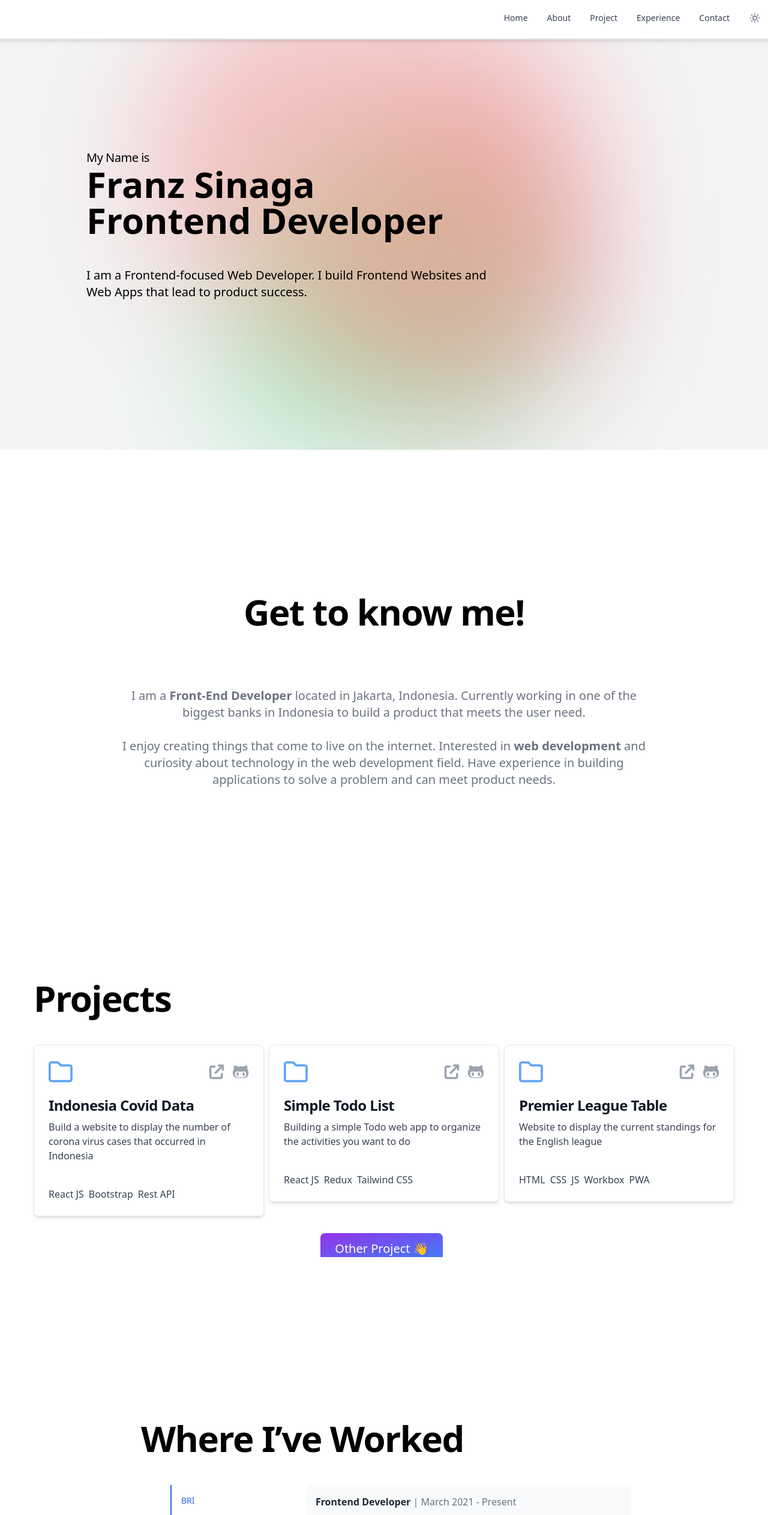
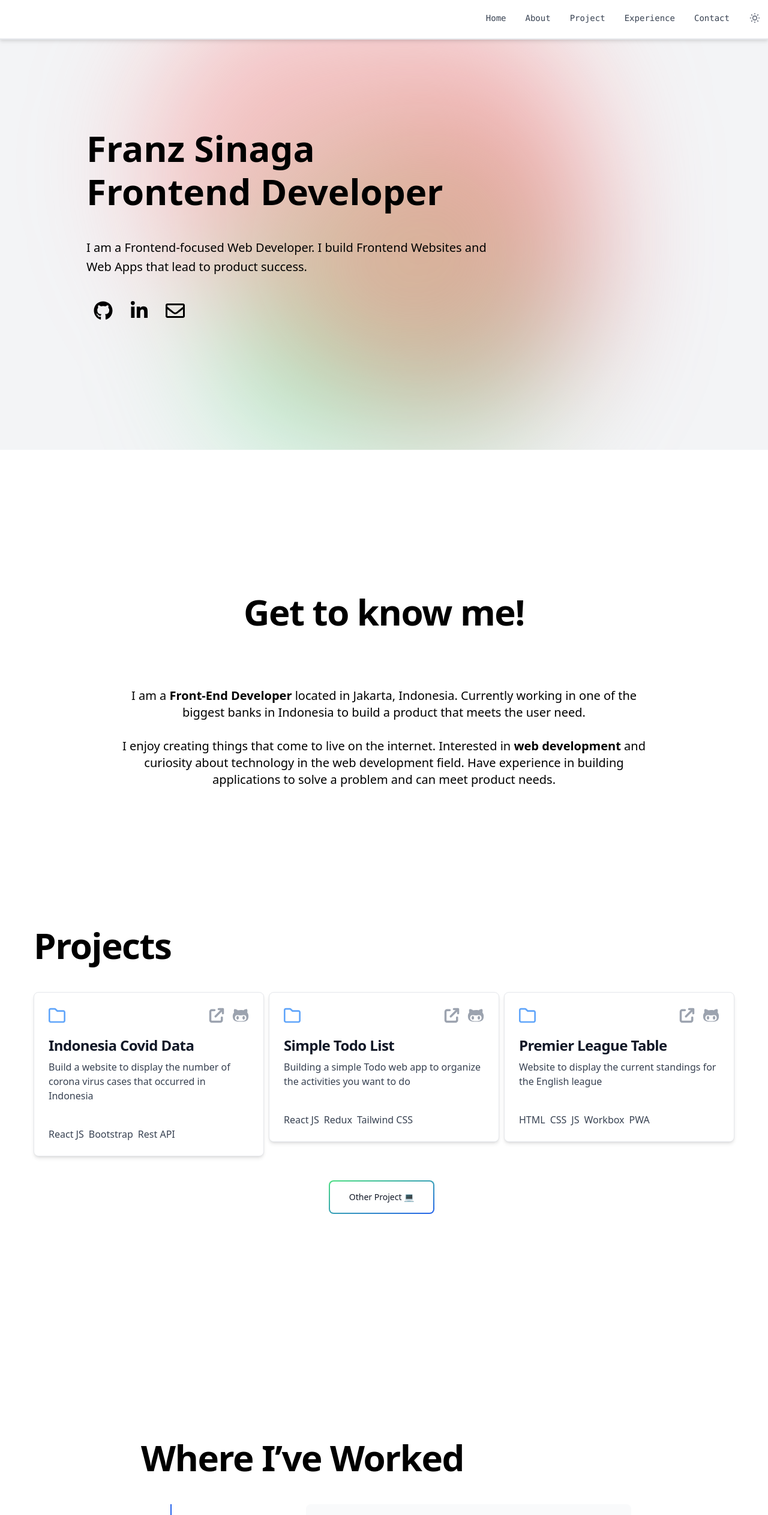
Before and after one commit to FranzSinaga/portfolio-v1, a Next.js app: page / in a window 1280 px wide. Shown: the top 2526 px of the page at 60% size. Built offline with nearby package versions, Linux system fonts and the light colour scheme.

Commit message:
Enhance className for typography, layout and btn

```diff
--- a/components/Cards/ProjectCards.jsx
+++ b/components/Cards/ProjectCards.jsx
@@ -10,7 +10,7 @@ const ProjectCards = ({ title, detail, tech, GithubLink = "", Link = "" }) => {
     <div className="block p-6 max-w-sm bg-white rounded-lg border border-gray-200 shadow-md  dark:bg-gray-800 dark:border-gray-700 ">
       <div className="flex flex-row justify-between items-center mb-5">
         <div>
-          <FolderIcons className="w-10 h-10 fill-blue-400" />
+          <FolderIcons className="w-7 h-7 fill-blue-400" />
         </div>
         <div className="flex flex-row gap-3">
           {Link === "" ? (
--- a/components/NavBar/Nav.jsx
+++ b/components/NavBar/Nav.jsx
@@ -24,7 +24,7 @@ const Nav = () => {
           <button
             data-collapse-toggle="navbar-solid-bg"
             type="button"
-            className="inline-flex justify-center items-center md:ml-3 text-gray-400 rounded-lg md:hidden hover:text-gray-900   focus:ring-blue-300 dark:text-gray-400 dark:hover:text-white dark:focus:ring-gray-500"
+            className="inline-flex justify-center items-center md:ml-3 text-gray-400 rounded-lg md:hidden hover:text-gray-900   focus:ring-blue-300 dark:text-gray-400 dark:hover:text-blue-400 dark:focus:ring-gray-500"
             aria-controls="navbar-solid-bg"
             aria-expanded="false"
           >
@@ -44,12 +44,12 @@ const Nav = () => {
             </svg>
           </button>
         </div>
-        <div className="hidden w-full md:block md:w-auto" id="navbar-solid-bg">
-          <ul className="flex flex-col mt-4 bg-gray-50 rounded-lg md:flex-row md:space-x-8 md:mt-0 md:text-sm md:font-medium md:border-0 md:bg-transparent dark:bg-gray-800 md:dark:bg-transparent dark:border-gray-700">
+        <div className="hidden font-mono w-full md:block md:w-auto" id="navbar-solid-bg">
+          <ul className="flex flex-col mt-4 bg-white rounded-lg md:flex-row md:space-x-8 md:mt-0 md:text-sm md:font-medium md:border-0 md:bg-transparent dark:bg-black md:dark:bg-transparent dark:border-gray-700">
             <li>
               <Link href={"/"}>
                 <a
-                  className="block py-2 pr-4 pl-3 text-gray-700 rounded hover:bg-gray-100 md:hover:bg-transparent md:border-0 md:hover:text-blue-700 md:p-0 dark:text-gray-400 md:dark:hover:text-white dark:hover:bg-gray-700 dark:hover:text-white md:dark:hover:bg-transparent"
+                  className="block text-md py-2 pr-4 pl-3 text-gray-700 rounded hover:bg-gray-100 md:hover:bg-transparent md:border-0 md:hover:text-blue-700 md:p-0 dark:text-gray-400 md:dark:hover:text-blue-400 dark:hover:bg-gray-700 dark:hover:text-blue-400 md:dark:hover:bg-transparent"
                   aria-current="page"
                 >
                   Home
@@ -60,7 +60,7 @@ const Nav = () => {
               {/* <Link href={'/about'}> */}
               <a
                 href="#about"
-                className="block py-2 pr-4 pl-3 text-gray-700 rounded hover:bg-gray-100 md:hover:bg-transparent md:border-0 md:hover:text-blue-700 md:p-0 dark:text-gray-400 md:dark:hover:text-white dark:hover:bg-gray-700 dark:hover:text-white md:dark:hover:bg-transparent"
+                className="block py-2 pr-4 pl-3 text-gray-700 rounded hover:bg-gray-100 md:hover:bg-transparent md:border-0 md:hover:text-blue-700 md:p-0 dark:text-gray-400 md:dark:hover:text-blue-400 dark:hover:bg-gray-700 dark:hover:text-blue-400 md:dark:hover:bg-transparent"
               >
                 About
               </a>
@@ -69,7 +69,7 @@ const Nav = () => {
             <li>
               <a
                 href="#projects"
-                className="block py-2 pr-4 pl-3 text-gray-700 rounded hover:bg-gray-100 md:hover:bg-transparent md:border-0 md:hover:text-blue-700 md:p-0 dark:text-gray-400 md:dark:hover:text-white dark:hover:bg-gray-700 dark:hover:text-white md:dark:hover:bg-transparent"
+                className="block py-2 pr-4 pl-3 text-gray-700 rounded hover:bg-gray-100 md:hover:bg-transparent md:border-0 md:hover:text-blue-700 md:p-0 dark:text-gray-400 md:dark:hover:text-blue-400 dark:hover:bg-gray-700 dark:hover:text-blue-400 md:dark:hover:bg-transparent"
               >
                 Project
               </a>
@@ -77,7 +77,7 @@ const Nav = () => {
             <li>
               <a
                 href="#experience"
-                className="block py-2 pr-4 pl-3 text-gray-700 rounded hover:bg-gray-100 md:hover:bg-transparent md:border-0 md:hover:text-blue-700 md:p-0 dark:text-gray-400 md:dark:hover:text-white dark:hover:bg-gray-700 dark:hover:text-white md:dark:hover:bg-transparent"
+                className="block py-2 pr-4 pl-3 text-gray-700 rounded hover:bg-gray-100 md:hover:bg-transparent md:border-0 md:hover:text-blue-700 md:p-0 dark:text-gray-400 md:dark:hover:text-blue-400 dark:hover:bg-gray-700 dark:hover:text-blue-400 md:dark:hover:bg-transparent"
               >
                 Experience
               </a>
@@ -85,13 +85,13 @@ const Nav = () => {
             <li>
               <a
                 href="#contact"
-                className="block py-2 pr-4 pl-3 text-gray-700 rounded hover:bg-gray-100 md:hover:bg-transparent md:border-0 md:hover:text-blue-700 md:p-0 dark:text-gray-400 md:dark:hover:text-white dark:hover:bg-gray-700 dark:hover:text-white md:dark:hover:bg-transparent"
+                className="block py-2 pr-4 pl-3 text-gray-700 rounded hover:bg-gray-100 md:hover:bg-transparent md:border-0 md:hover:text-blue-700 md:p-0 dark:text-gray-400 md:dark:hover:text-blue-400 dark:hover:bg-gray-700 dark:hover:text-blue-400 md:dark:hover:bg-transparent"
               >
                 Contact
               </a>
             </li>
             <li className="hidden md:block">
-              <button className="block py-2 pr-4 pl-3 text-gray-700 rounded hover:bg-gray-100 md:hover:bg-transparent md:border-0 md:hover:text-blue-700 md:p-0 dark:text-gray-400 md:dark:hover:text-white dark:hover:bg-gray-700 dark:hover:text-white md:dark:hover:bg-transparent">
+              <button className="block py-2 pr-4 pl-3 text-gray-700 rounded hover:bg-gray-100 md:hover:bg-transparent md:border-0 md:hover:text-blue-700 md:p-0 dark:text-gray-400 md:dark:hover:text-blue-400 dark:hover:bg-gray-700 dark:hover:text-blue-400 md:dark:hover:bg-transparent">
                 <Toggle />
               </button>
             </li>
--- a/components/Timeline/Timeline.jsx
+++ b/components/Timeline/Timeline.jsx
@@ -1,4 +1,5 @@
 import React from "react";
+import dynamic from "next/dynamic";
 
 const Timeline = () => {
   return (
@@ -46,7 +47,8 @@ const Timeline = () => {
               aria-controls="settings"
               aria-selected="false"
             >
-              Komunitas Pariwisata <br/>Toba
+              Komunitas Pariwisata <br />
+              Toba
             </button>
           </li>
           <li role="presentation">
@@ -71,29 +73,29 @@ const Timeline = () => {
           role="tabpanel"
           aria-labelledby="profile-tab"
         >
-          <p className="text-md mb-2 text-gray-500 dark:text-gray-400">
+          <p className="text-md mb-2 text-black dark:text-gray-400">
             <strong className="font-large text-gray-800 dark:text-white">
               Frontend Developer
             </strong>{" "}
             | March 2021 - Present
           </p>
           <ul className="ml-5 list-disc">
-            <li className="text-sm text-gray-500 dark:text-gray-400">
+            <li className="text-sm text-black dark:text-gray-400">
               Building NDS (New Delivery System) applications using Quasar
               Framework (Vue)
             </li>
-            <li className="text-sm text-gray-500 dark:text-gray-400">
+            <li className="text-sm text-black dark:text-gray-400">
               Implementing Vuex as state management on web applications to
               facilitate application development
             </li>
-            <li className="text-sm text-gray-500 dark:text-gray-400">
+            <li className="text-sm text-black dark:text-gray-400">
               Implement Protobuf (Protocol Buffer) as a communication medium
               between Frontend and Backend to speed up data exchange
             </li>
-            <li className="text-sm text-gray-500 dark:text-gray-400">
+            <li className="text-sm text-black dark:text-gray-400">
               Implementing PWAs to optimize web applications
             </li>
-            <li className="text-sm text-gray-500 dark:text-gray-400">
+            <li className="text-sm text-black dark:text-gray-400">
               Collaborate with Teams using the Agile Scrum method to speed up
               the web application development process
             </li>
@@ -105,21 +107,21 @@ const Timeline = () => {
           role="tabpanel"
           aria-labelledby="dashboard-tab"
         >
-          <p className="text-md mb-2 text-gray-500 dark:text-gray-400">
+          <p className="text-md mb-2 text-black dark:text-gray-400">
             <strong className="font-large text-gray-800 dark:text-white">
               Frontend Developer
             </strong>{" "}
             | January 2021 - March 2021
           </p>
           <ul className="ml-5 list-disc">
-            <li className="text-sm text-gray-500 dark:text-gray-400">
+            <li className="text-sm text-black dark:text-gray-400">
               Building a LinovHR web application using the Angular framework
             </li>
-            <li className="text-sm text-gray-500 dark:text-gray-400">
+            <li className="text-sm text-black dark:text-gray-400">
               Implementing Redux as state management on web applications to
               facilitate application development
             </li>
-            <li className="text-sm text-gray-500 dark:text-gray-400">
+            <li className="text-sm text-black dark:text-gray-400">
               Working with other developers to implement the RESTFul API in web
               application development
             </li>
@@ -131,22 +133,22 @@ const Timeline = () => {
           role="tabpanel"
           aria-labelledby="settings-tab"
         >
-          <p className="text-md mb-2 text-gray-500 dark:text-gray-400">
+          <p className="text-md mb-2 text-black dark:text-gray-400">
             <strong className="font-large text-gray-800 dark:text-white">
               Freelance Mobile Developer
             </strong>{" "}
             | October 2020 - January 2021
           </p>
           <ul className="ml-5 list-disc">
-            <li className="text-sm text-gray-500 dark:text-gray-400">
+            <li className="text-sm text-black dark:text-gray-400">
               Build a mobile application SIAPPARA-INANGBAO (Sistem Informasi
               Pemungutan dan Pelaporan Retribusi Pasar) using React Native
             </li>
-            <li className="text-sm text-gray-500 dark:text-gray-400">
+            <li className="text-sm text-black dark:text-gray-400">
               Designing business processes, databases, and mobile application
               interface displays
             </li>
-            <li className="text-sm text-gray-500 dark:text-gray-400">
+            <li className="text-sm text-black dark:text-gray-400">
               Successfully assisted market officials in administering user fees
               at twelve markets in the Humbang Hasundutan district
             </li>
@@ -158,23 +160,23 @@ const Timeline = () => {
           role="tabpanel"
           aria-labelledby="contacts-tab"
         >
-          <p className="text-md mb-2 text-gray-500 dark:text-gray-400">
+          <p className="text-md mb-2 text-black dark:text-gray-400">
             <strong className="font-large text-gray-800 dark:text-white">
               Intern Web Developer
             </strong>{" "}
             | October 2020 - January 2021
           </p>
           <ul className="ml-5 list-disc">
-            <li className="text-sm text-gray-500 dark:text-gray-400 ">
+            <li className="text-sm text-black dark:text-gray-400 ">
               Build a Jubelio Finance System using Laravel, a medium for
               recording customer fines on the use of the Jubelio platform so
               that it helps companies increase revenue
             </li>
-            <li className="text-sm text-gray-500 dark:text-gray-400">
+            <li className="text-sm text-black dark:text-gray-400">
               Re-engineering the Analisa Data Penjualan Jubelio system to help
               customers improve their sales strategy
             </li>
-            <li className="text-sm text-gray-500 dark:text-gray-400">
+            <li className="text-sm text-black dark:text-gray-400">
               Create SQL Query related to transaction reports, to assist users
               in managing finances
             </li>
--- a/components/ToogleTheme/ThemeContext.jsx
+++ b/components/ToogleTheme/ThemeContext.jsx
@@ -25,7 +25,6 @@ export const ThemeProvider = ({ initialTheme, children }) => {
 
   const rawSetTheme = (rawTheme) => {
     const root = window.document.documentElement;
-    console.log(root.classList)
     const isDark = rawTheme === "dark";
 
     root.classList.remove(isDark ? "light" : "dark");
--- a/pages/index.tsx
+++ b/pages/index.tsx
@@ -23,32 +23,48 @@ const Home: NextPage = () => {
 
       <AnimatedBgHero>
         <div className="flex flex-col lg:ml-36 md:ml-10 ml-4 text-dark dark:text-white">
-          <p className="text-xl tracking-tight">My Name is</p>
-          <h1 className="md:text-6xl md:text-6xl text-4xl font-bold leading-tight">
+          {/* <p className="text-xl font-thin font-mono">
+            Hi, My Name is
+          </p> */}
+          <h1 className="md:text-6xl text-4xl font-extrabold mt-3">
             Franz Sinaga
-            <br /> Frontend Developer
           </h1>
-          <p className="mt-12 max-w-2xl text-xl mr-3 md:mr-1 tracking-snug">
+          <h1 className="md:text-6xl text-4xl font-extrabold mt-3">
+            Frontend Developer
+          </h1>
+          <p className="mt-12 max-w-2xl text-xl mr-3 md:mr-1 font-light leading-relaxed">
             I am a Frontend-focused Web Developer. I build Frontend Websites and
             Web Apps that lead to product success.
           </p>
+
+          <div className="m-3 flex items-center mt-10 gap-7">
+            <a href="https://github.com/FranzSinaga" target="_BLANK">
+              <GithubIcon className="w-8 h-8 fill-black hover:fill-blue-400 dark:fill-white dark:hover:fill-blue-400" />
+            </a>
+            <a href="https://id.linkedin.com/in/franz-sinaga" target="_BLANK">
+              <LinkedinIcon className="w-8 h-8 fill-black hover:fill-blue-400 dark:fill-white dark:hover:fill-blue-400" />
+            </a>
+            <a href="mailto:sinagafranz12@gmail.com">
+              <EnvelopeIcon className="w-8 h-8 fill-black hover:fill-blue-400 dark:fill-white dark:hover:fill-blue-400" />
+            </a>
+          </div>
         </div>
       </AnimatedBgHero>
 
       <div
         id="about"
-        className="flex flex-col items-center justify-center bg-white dark:bg-gray-900 border-gray-900"
+        className="flex flex-col items-center justify-center bg-white dark:bg-gray-900"
       >
-        <div className="px-4 pt-14 md:pt-60 lg:pt-40 xl:pt-60">
+        <div className="px-4 pt-24 md:pt-60 ">
           <div className="mx-auto text-center">
-            <h1 className="max-w-4xl mb-24 text-4xl border-white font-extrabold tracking-tight leading-none md:text-5xl xl:text-6xl dark:text-white">
+            <h1 className="max-w-4xl mb-10 md:mb-24 text-4xl font-extrabold tracking-tight leading-none md:text-5xl xl:text-6xl dark:text-white">
               Get to know me!
             </h1>
           </div>
         </div>
         <div className="container flex flex wrap items-center justify-center">
           <div className="text-center">
-            <p className="max-w-4xl m-2 md:m-0 mb-6 font-light text-gray-500 lg:mb-8 md:text-lg lg:text-xl dark:text-gray-400">
+            <p className="max-w-4xl m-2 md:m-0 mb-6 font-light text-black lg:mb-8 md:text-lg lg:text-xl dark:text-gray-400">
               I am a <span className="font-bold">Front-End Developer</span>{" "}
               located in Jakarta, Indonesia. Currently working in one of the
               biggest banks in Indonesia to build a product that meets the user
@@ -66,11 +82,8 @@ const Home: NextPage = () => {
         </div>
       </div>
 
-      <div
-        className="pt-10 md:pt-40 bg-white dark:bg-gray-900 border-gray-900"
-        id="projects"
-      >
-        <div className="pt-10 md:pt-32"></div>
+      <div className="pt-10 md:pt-40 bg-white dark:bg-gray-900 " id="projects">
+        <div className="pt-10 md:pt-10" id="projects"></div>
         <div className="container mx-auto flex flex-col">
           <div className="mx-14">
             <h1 className="max-w-4xl mb-12 text-4xl font-extrabold tracking-tight leading-none md:text-5xl xl:text-6xl dark:text-white">
@@ -111,18 +124,20 @@ const Home: NextPage = () => {
               <a
                 href="https://github.com/FranzSinaga?tab=repositories"
                 type="button"
-                className="text-white text-xl bg-gradient-to-br from-purple-600 to-blue-500 hover:bg-gradient-to-bl focus:ring-4 focus:outline-none focus:ring-blue-300 dark:focus:ring-blue-800 font-light rounded-lg text-sm px-6 py-3 text-center mr-2 mb-2"
+                className="relative inline-flex items-center justify-center p-0.5 mb-2 mr-2 overflow-hidden text-sm font-medium text-gray-900 rounded-lg group bg-gradient-to-br from-green-400 to-blue-600 group-hover:from-green-400 group-hover:to-blue-600 hover:text-white dark:text-white focus:ring-4 focus:outline-none focus:ring-green-200 dark:focus:ring-green-800"
                 target="_BLANK"
               >
-                Other Project 👋
+                <span className="relative px-8 py-4 transition-all ease-in duration-75 bg-white dark:bg-gray-900 rounded-md group-hover:bg-opacity-0">
+                  Other Project 💻
+                </span>
               </a>
             </div>
           </div>
         </div>
       </div>
 
-      <div className="pt-10 md:pt-40 bg-white dark:bg-gray-900 border-gray-900">
-        <div id="experience" className="mb-16"></div>
+      <div className="pt-0 md:pt-56 bg-white dark:bg-gray-900">
+        <div id="experience" className="mb-10 md:mb-24"></div>
         <div className=" container mx-auto flex flex-col">
           <div className="ml-2 mr-2 md:mr-0 md:ml-14">
             <h1 className="text-center max-w-4xl my-12 text-4xl font-extrabold tracking-tight leading-none md:text-5xl xl:text-6xl dark:text-white">
@@ -137,50 +152,44 @@ const Home: NextPage = () => {
 
       <div
         id="contact"
-        className="flex flex-col items-center justify-center bg-white dark:bg-gray-900 border-gray-900"
+        className="pt-10 md:pt-0 flex flex-col items-center justify-center bg-white dark:bg-gray-900 "
       >
-        <div className="px-4 py-14 md:py-60 lg:py-40 xl:py-60">
+        <div className="px-4 py-14 md:py-60 md:mt-24 lg:py-40 xl:py-60">
           <div className="mx-auto text-center">
             <h1 className="max-w-4xl mb-4 text-4xl font-extrabold tracking-tight leading-none md:text-5xl xl:text-6xl dark:text-white">
               Get In Touch
             </h1>
-            <p className="max-w-4xl mb-6 font-light text-gray-500 lg:mb-8 md:text-lg lg:text-xl dark:text-gray-400">
+            <p className="max-w-4xl mx-2 md:mx-0 mb-6 font-light text-black lg:mb-8 md:text-lg lg:text-xl dark:text-gray-400">
               Whether you have a question or just want to say hi, I’ll try my
               best to get back to you! Say Hello
             </p>
             <a
               href="mailto:sinagafranz12@gmail.com"
               type="button"
-              className="text-white text-lg bg-gradient-to-br from-purple-600 to-blue-500 hover:bg-gradient-to-bl focus:ring-4 focus:outline-none focus:ring-blue-300 dark:focus:ring-blue-800 font-light rounded-lg text-sm px-6 py-3 text-center mr-2 mb-2"
+              className="relative inline-flex items-center justify-center p-0.5 mb-2 mr-2 overflow-hidden text-sm font-medium text-gray-900 rounded-lg group bg-gradient-to-br from-green-400 to-blue-600 group-hover:from-green-400 group-hover:to-blue-600 hover:text-white dark:text-white focus:ring-4 focus:outline-none focus:ring-green-200 dark:focus:ring-green-800"
             >
-              Say Hello 👋
+              <span className="relative px-8 py-4 transition-all ease-in duration-75 bg-white dark:bg-gray-900 rounded-md group-hover:bg-opacity-0">
+                Say Hello 👋
+              </span>
             </a>
           </div>
         </div>
       </div>
 
-      <footer className="flex flex-col h-36 w-full bg-white dark:bg-gray-900 border-white dark:border-gray-900 items-center justify-center border-t">
+      <footer className="flex flex-col h-36 w-full bg-white dark:bg-gray-900 items-center justify-center">
         <div className="m-3 flex items-center justify-center gap-7">
-          <a
-            href="https://github.com/FranzSinaga"
-            target="_BLANK"
-          >
-            <GithubIcon className="w-8 h-8 fill-gray-400 hover:fill-black dark:hover:fill-white" />
+          <a href="https://github.com/FranzSinaga" target="_BLANK">
+            <GithubIcon className="w-8 h-8 fill-gray-400 hover:fill-blue-400" />
           </a>
-          <a
-            href="https://id.linkedin.com/in/franz-sinaga"
-            target="_BLANK"
-          >
-            <LinkedinIcon className="w-8 h-8 fill-gray-400 hover:fill-black dark:hover:fill-white" />
+          <a href="https://id.linkedin.com/in/franz-sinaga" target="_BLANK">
+            <LinkedinIcon className="w-8 h-8 fill-gray-400 hover:fill-blue-400" />
           </a>
-          <a
-            href="mailto:sinagafranz12@gmail.com"
-          >
-            <EnvelopeIcon className="w-8 h-8 fill-gray-400 hover:fill-black dark:hover:fill-white" />
+          <a href="mailto:sinagafranz12@gmail.com">
+            <EnvelopeIcon className="w-8 h-8 fill-gray-400 hover:fill-blue-400" />
           </a>
         </div>
         <div>
-          <p className="text-gray-400 font-light text-lg">
+          <p className="text-black dark:text-gray-400 font-light text-lg">
             &#169; 2022 Franz Aditya Natanael Sinaga
           </p>
         </div>
--- a/styles/globals.css
+++ b/styles/globals.css
@@ -2,9 +2,12 @@
 @tailwind components;
 @tailwind utilities;
 
+/* @import url('https://fonts.googleapis.com/css2?family=Rubik:wght@300;400;500;600;700&display=swap'); */
+/* @import url('https://fonts.googleapis.com/css2?family=Montserrat&family=Rubik&display=swap'); */
 html {
   box-sizing: border-box;
   scroll-behavior: smooth;
+  /* font-family: 'Rubik', sans-serif; */
 }
 
 .container {
```
